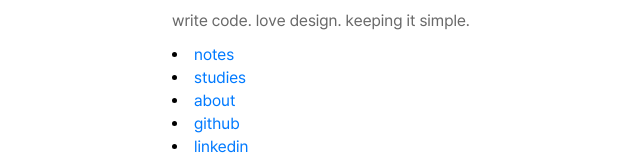
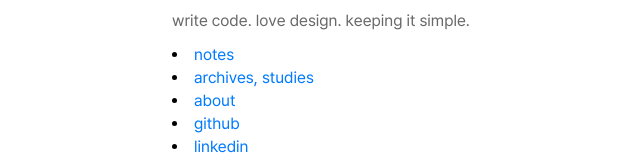
Before and after one commit to ArchivesofAugust/leegust, a Next.js app: page / in a window 1280 px wide. Shown: the part 143-301 px from the top of the page, without its empty margins (188-828 px from the left). Built offline with nearby package versions, Linux system fonts and the light colour scheme.

Commit message:
Modified title

```diff
--- a/libs/home/feature-layout/HomeLayout.tsx
+++ b/libs/home/feature-layout/HomeLayout.tsx
@@ -19,7 +19,7 @@ const HomeLayout = () => {
       href: 'https://www.notion.so/Notes-Archives-of-August-13205b4b915e80408957e5e8b2a04768?pvs=4',
     },
     {
-      name: 'studies',
+      name: 'archives, studies',
       href: 'https://www.notion.so/collection-Archives-of-August-13205b4b915e809b8386e1a6d0485c71?pvs=4',
     },
     {
```
